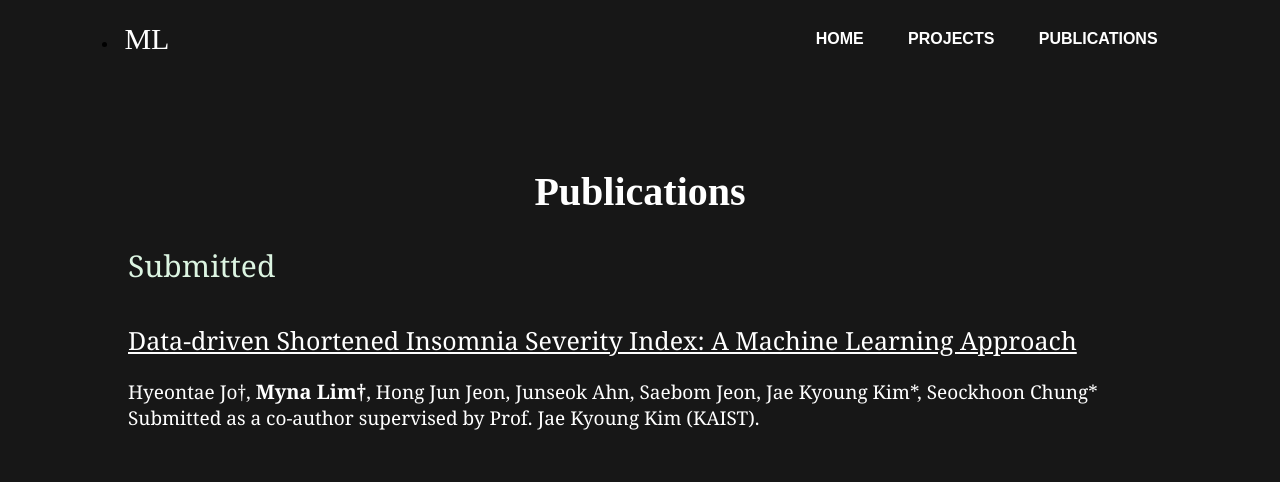
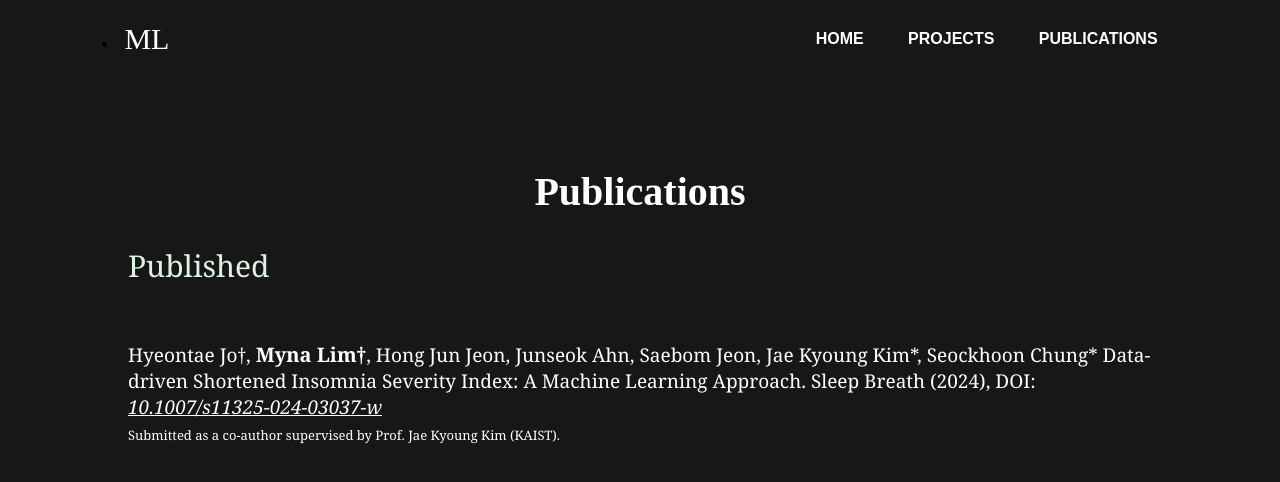
Before and after one commit to Myna-lim/portfolio, a plain HTML site: page publications.html in a window 1280 px wide. Drawn offline with Linux system fonts and the light colour scheme.

Commit message:
updated to published from accepted

```diff
--- a/publications.html
+++ b/publications.html
@@ -23,14 +23,13 @@
             <div class="publication">
                 <h1>Publications</h1>
                 <p class="submit">
-                    Submitted
+                    Published
                 </p>
-                <p class="papers"><a href="paper1.html">
-                    Data-driven Shortened Insomnia Severity Index: A Machine Learning Approach
-                </a></p>
                 <p class="authors">
                     Hyeontae Jo†, <b>Myna Lim†</b>, Hong Jun Jeon, Junseok Ahn, Saebom Jeon, Jae Kyoung Kim*, Seockhoon Chung*
-                <br> Submitted as a co-author supervised by Prof. Jae Kyoung Kim (KAIST).
+                    Data-driven Shortened Insomnia Severity Index: A Machine Learning Approach. Sleep Breath (2024),
+                    DOI: <i><a href="https://link.springer.com/article/10.1007/s11325-024-03037-w">10.1007/s11325-024-03037-w</a></i>
+                <br> <font size="-1">Submitted as a co-author supervised by Prof. Jae Kyoung Kim (KAIST). </font>
                 </p>
 
             </div>
--- a/styles.css
+++ b/styles.css
@@ -5,6 +5,7 @@
     font-family: sans-serif;
     background: rgb(23, 23, 23);
 }
+
 
 .hero{
     position: relative;
@@ -338,15 +339,18 @@ section {
     padding-bottom: 35px;
     text-align: left;
 }
-
-.papers a{
+.authors *{
+    font-family: "Georgia";
+}
+.authors a{
     color:white;
-    font-size: 25px;
+    font-size: 19;
     font-family: "Georgia";
-    padding-top: 40px;
+    padding-top: 20;
     text-align: left;
     text-decoration: underline;
 }
+
 
 .authors{
     color: white;
@@ -354,6 +358,12 @@ section {
     font-family: "Georgia";
     padding-top: 20px;
     text-align: left;
+}
+
+.authors i{
+    color: white;
+    font-size: 19px;
+    font-family: "Georgia";
 }
 
 .authors b{
```
